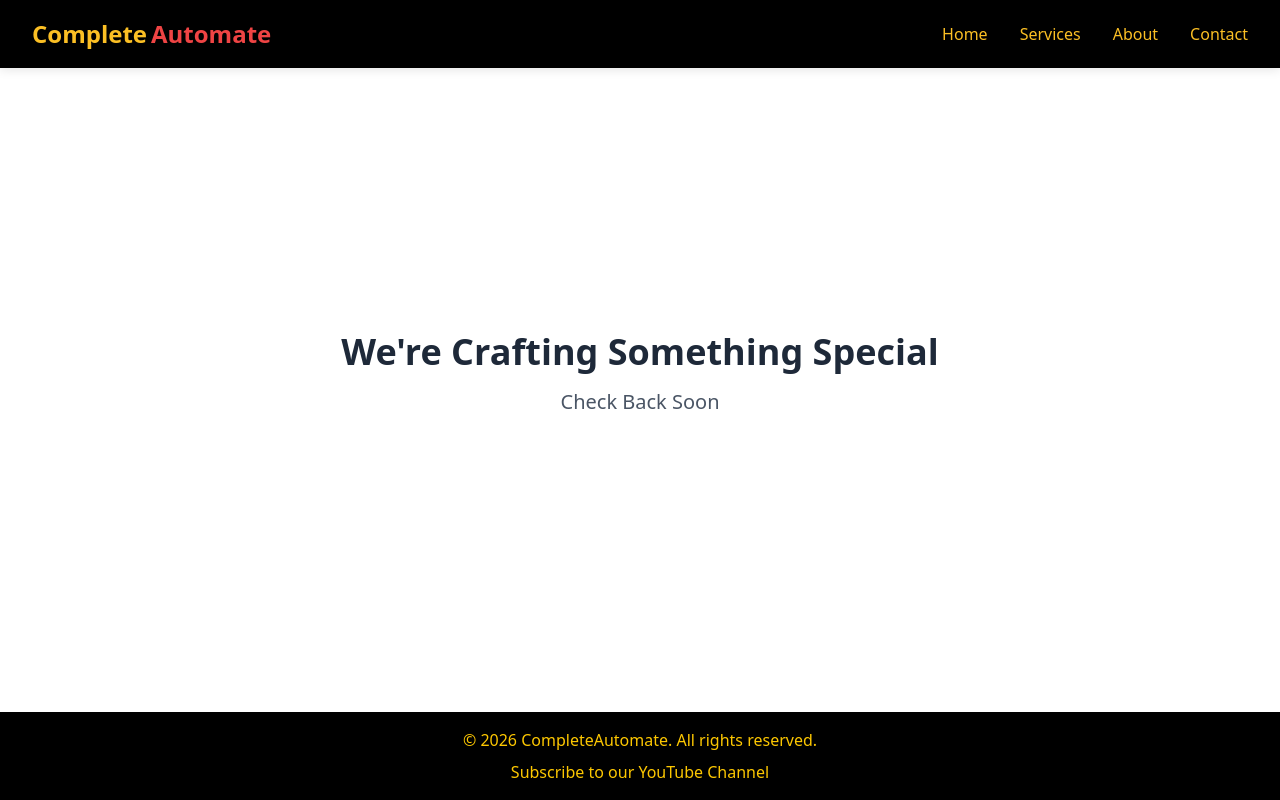
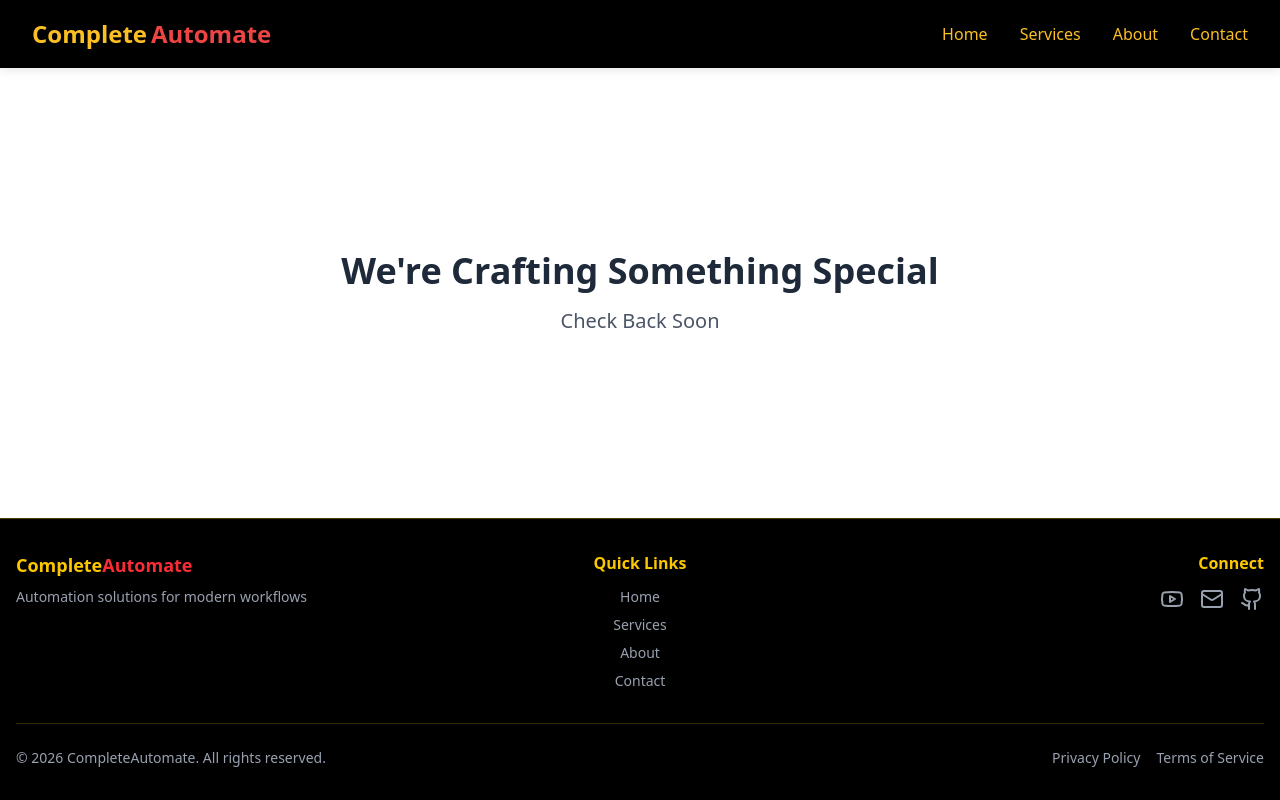
Before and after one commit to vimalmenon/completeautomate.github.io, a Next.js app: page / in a window 1280 px wide. Built offline with nearby package versions, Linux system fonts and the light colour scheme.

Commit message:
feat: add Guidance documentation and integrate lucide-react icons in Footer component

```diff
--- a/package.json
+++ b/package.json
@@ -10,6 +10,7 @@
     "tsc": "tsc --noEmit"
   },
   "dependencies": {
+    "lucide-react": "^0.562.0",
     "next": "16.1.1",
     "react": "19.2.3",
     "react-dom": "19.2.3"
--- a/src/common/Footer/Footer.component.tsx
+++ b/src/common/Footer/Footer.component.tsx
@@ -1,17 +1,78 @@
+'use client';
+
+import { Youtube, Mail, Github } from 'lucide-react';
+
 export const Footer: React.FC = () => {
     return (
-        <footer className="bg-black text-yellow-400 p-4 mt-8 shadow-inner">
-            <div className="container mx-auto text-center">
-                <div>&copy; {new Date().getFullYear()} CompleteAutomate. All rights reserved.</div>
-                <div className="mt-2">
+        <footer className="bg-black text-yellow-400 border-t border-yellow-400/30 mt-auto">
+            <div className="container mx-auto px-4 py-8">
+                {/* Main Footer Content */}
+                <div className="grid grid-cols-1 md:grid-cols-3 gap-8 mb-8">
+                    {/* Brand Section */}
+                    <div className="text-center md:text-left">
+                        <h3 className="text-lg font-bold mb-2">
+                            <span className="text-yellow-400">Complete</span>
+                            <span className="text-red-500">Automate</span>
+                        </h3>
+                        <p className="text-sm text-gray-400">
+                            Automation solutions for modern workflows
+                        </p>
+                    </div>
+
+                    {/* Links Section */}
+                    <div className="text-center">
+                        <h4 className="font-semibold mb-3 text-yellow-400">Quick Links</h4>
+                        <ul className="space-y-2 text-sm">
+                            <li><a href="/" className="text-gray-400 hover:text-yellow-400 transition">Home</a></li>
+                            <li><a href="/services" className="text-gray-400 hover:text-yellow-400 transition">Services</a></li>
+                            <li><a href="/about" className="text-gray-400 hover:text-yellow-400 transition">About</a></li>
+                            <li><a href="/contact" className="text-gray-400 hover:text-yellow-400 transition">Contact</a></li>
+                        </ul>
+                    </div>
+
+                    {/* Social Links Section */}
+                    <div className="text-center md:text-right">
+                        <h4 className="font-semibold mb-3 text-yellow-400">Connect</h4>
+                        <div className="flex justify-center md:justify-end gap-4">
                             <a
                                 href="https://www.youtube.com/channel/@real_vimal_menon"
                                 target="_blank"
                                 rel="noopener noreferrer"
-                        className="text-yellow-400 hover:text-yellow-300 transition"
+                                className="text-gray-400 hover:text-red-500 transition"
+                                aria-label="YouTube"
                             >
-                        Subscribe to our YouTube Channel
+                                <Youtube size={24} />
                             </a>
+                            <a
+                                href="mailto:contact@completeautomate.com"
+                                className="text-gray-400 hover:text-yellow-400 transition"
+                                aria-label="Email"
+                            >
+                                <Mail size={24} />
+                            </a>
+                            <a
+                                href="https://github.com"
+                                target="_blank"
+                                rel="noopener noreferrer"
+                                className="text-gray-400 hover:text-yellow-400 transition"
+                                aria-label="GitHub"
+                            >
+                                <Github size={24} />
+                            </a>
+                        </div>
+                    </div>
+                </div>
+
+                {/* Divider */}
+                <div className="border-t border-yellow-400/20 my-6"></div>
+
+                {/* Bottom Footer */}
+                <div className="flex flex-col md:flex-row justify-between items-center text-sm text-gray-400">
+                    <div>&copy; {new Date().getFullYear()} CompleteAutomate. All rights reserved.</div>
+                    <div className="flex gap-4 mt-4 md:mt-0">
+                        <a href="#privacy" className="hover:text-yellow-400 transition">Privacy Policy</a>
+                        <a href="#terms" className="hover:text-yellow-400 transition">Terms of Service</a>
+                    </div>
                 </div>
             </div>
         </footer>
```
Also changed, not shown: 2 other files (tests, documents, lock files or other folders). Lines whose indentation alone changed are shown as unchanged.
